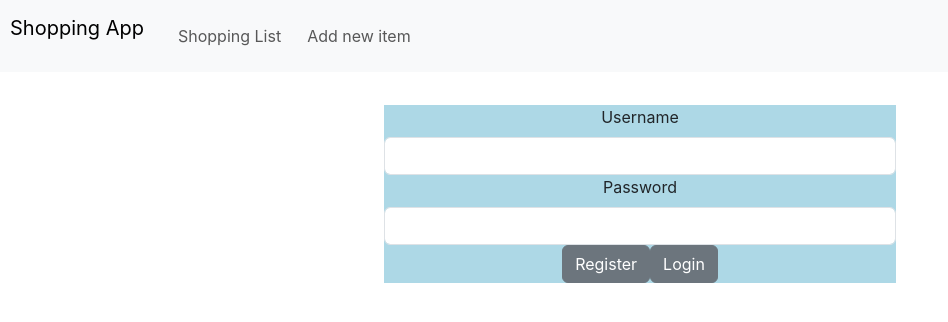
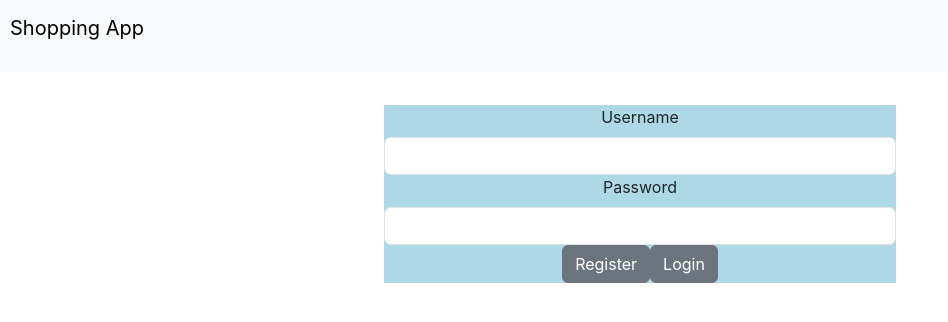
Before and after one commit to Wantonius/Opikoodia2023UMKesa, a React (Create React App) app in the folder react/50_shopping_app/02_stage_login/frontend/: page / in a window 1280 px wide. Shown: the top 322 px of the page, without its empty margins (0-948 px from the left). Built offline with nearby package versions, Linux system fonts and the light colour scheme.

Commit message:
frontend

```diff
--- a/react/50_shopping_app/02_stage_login/frontend/src/App.js
+++ b/react/50_shopping_app/02_stage_login/frontend/src/App.js
@@ -295,7 +295,7 @@ function App() {
 	if(state.isLogged) {
 		return (
 			<div className="App">
-				<Navbar/>
+				<Navbar logout={logout} isLogged={state.isLogged} user={state.user}/>
 				<div style={{height:25, textAlign:"center"}}>
 					{message}
 				</div>
@@ -309,7 +309,7 @@ function App() {
 	} else {
 		return(
 			<div className="App">
-				<Navbar/>
+				<Navbar logout={logout} isLogged={state.isLogged} user={state.user}/>
 				<div style={{height:25, textAlign:"center"}}>
 					{message}
 				</div>
--- a/react/50_shopping_app/02_stage_login/frontend/src/components/Navbar.js
+++ b/react/50_shopping_app/02_stage_login/frontend/src/components/Navbar.js
@@ -2,6 +2,7 @@ import {Link} from 'react-router-dom';
 
 const Navbar = (props) => {
 
+	if(props.isLogged) {
 	return(
 		<nav className="navbar navbar-expand-lg navbar-light bg-light">
 			<p className="navbar-brand" style={{marginLeft:10}}>Shopping App</p>
@@ -12,9 +13,21 @@ const Navbar = (props) => {
 				<li className="nav-item" style={{marginLeft:10}}>
 					<Link to="/form" className="nav-link">Add new item</Link>
 				</li>
+				<li className="nav-item" style={{marginLeft:10}}>
+					<Link to="/" className="nav-link" onClick={props.logout}>Logout</Link>
+				</li>
 			</ul>
 		</nav>
 	)
+	} else {
+		return(
+			<nav className="navbar navbar-expand-lg navbar-light bg-light">
+				<p className="navbar-brand" style={{marginLeft:10}}>Shopping App</p>
+				<ul className="navbar-nav">
+				</ul>
+			</nav>
+		)
+	}
 
 }
 
```
